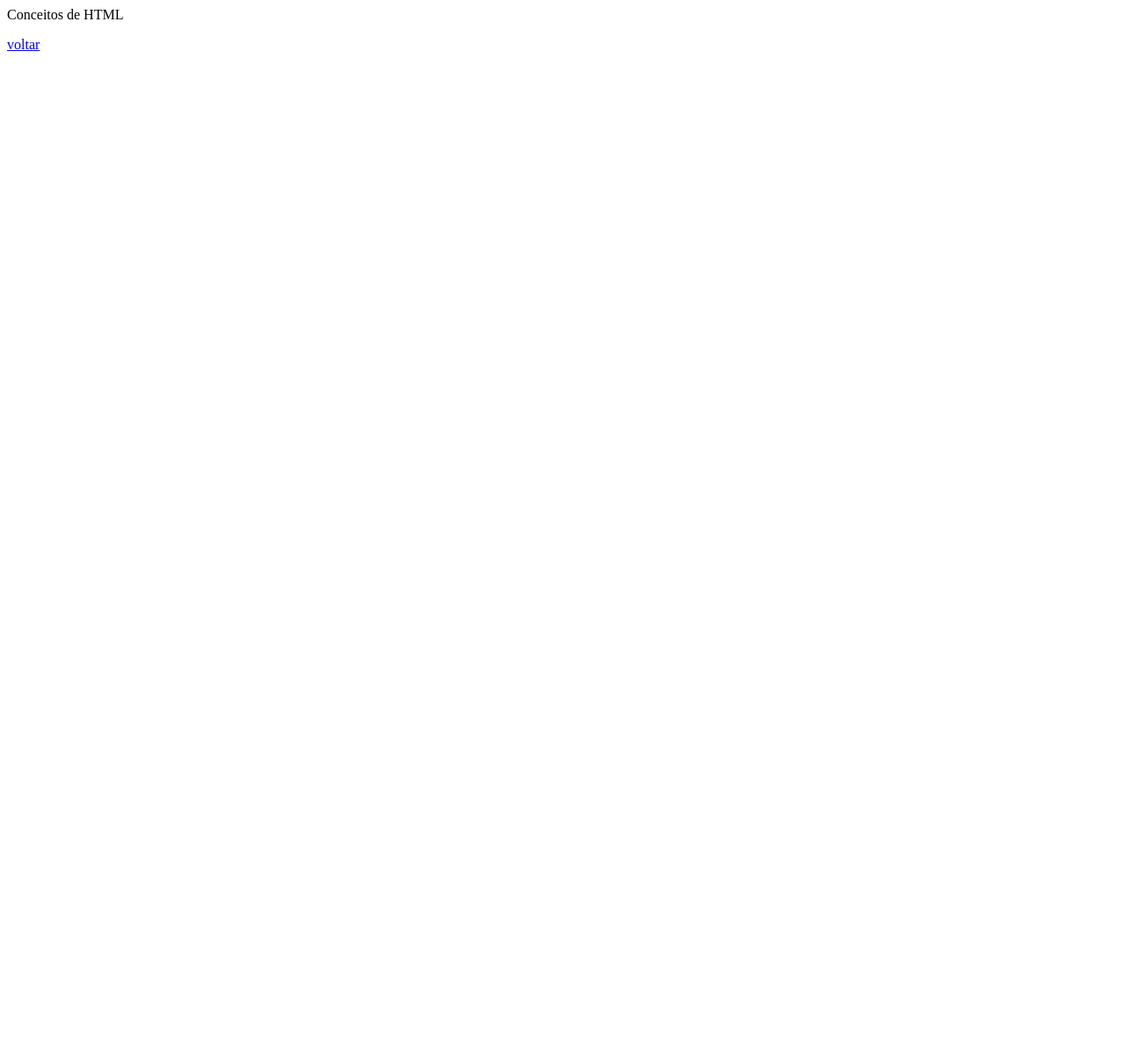
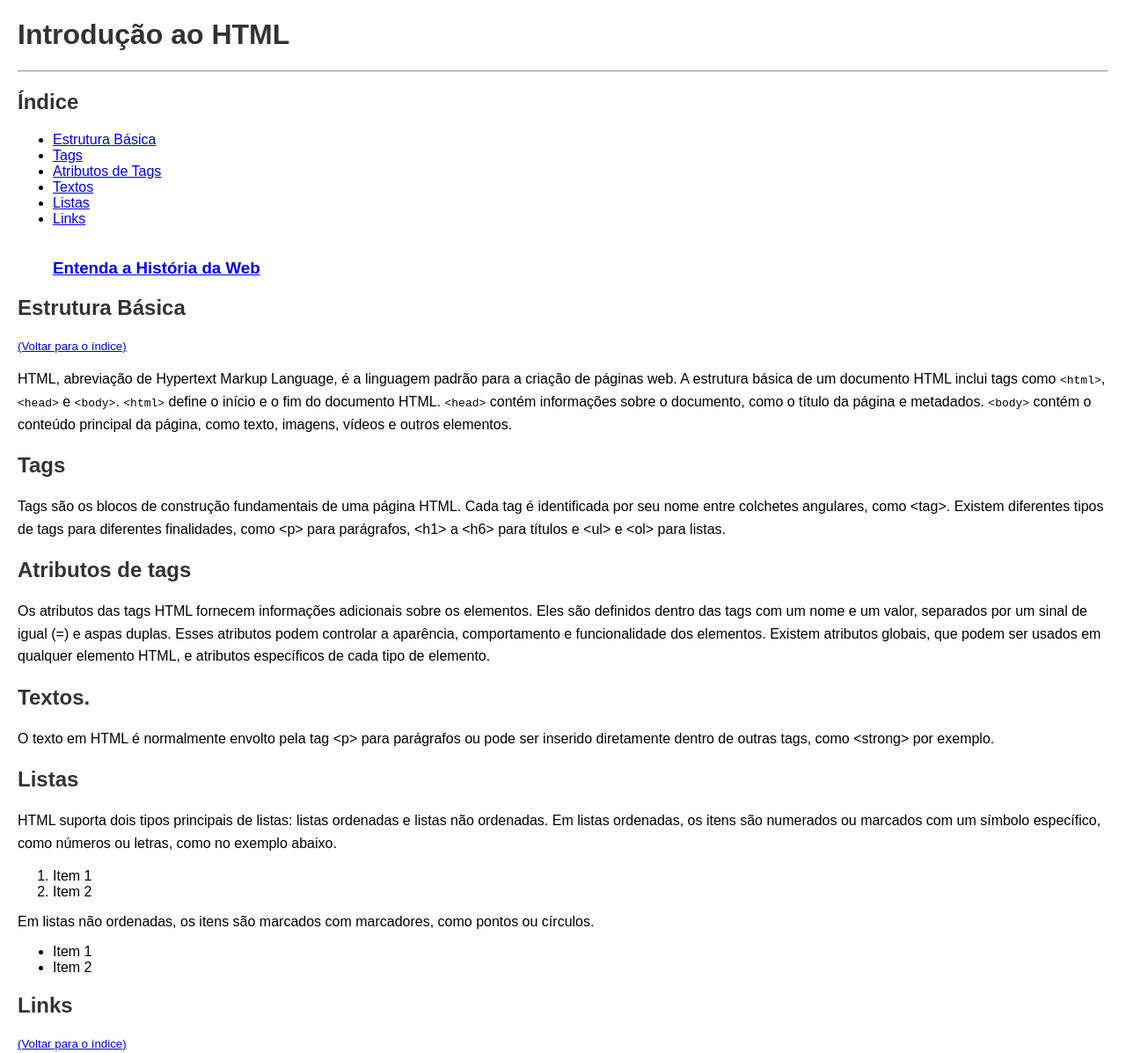
Before and after one commit to G-Giaciani/Desafio-Dio-HTML, a plain HTML site: page conceitos.html in a window 1280 px wide. Shown: the top 1197 px of the page at 88% size. Before the commit the page ends 800 px from the top, so only its background shows below. Drawn offline with Linux system fonts and the light colour scheme.

Commit message:
Versão dia 03 de maio

```diff
--- a/conceitos.html
+++ b/conceitos.html
@@ -1,7 +1,60 @@
 <!DOCTYPE html>
 <html>
-    <head>Conceitos de HTML</head>
+    <head><title>Conceitos de HTML</title>
+
+        <meta name="viewport" content="width=device-width, initial-scale=1.0">
+
+        <style>
+            body {
+                font-family: Arial;
+                margin: 20px;
+            }
+            h1 {
+                color: #333;
+            }
+            h2 {
+                color: #333;
+            }
+            h3 {
+                color: #333;
+            }
+            p {
+                line-height: 1.6;
+                margin-bottom: 10px;
+            }
+        </style>
+    </head>
+
     <body>
-        <p><a href="index.html">voltar</a></p>
+
+        <h1>Introdução ao HTML</h1>
+        <hr/>
+        <h2 id="indice">Índice</h2>
+        <ul>
+            <li><a href="#Estrutura Basica">Estrutura Básica</a></li>
+            <li><a href="#Tags">Tags</a></li>
+            <li><a href="#Atributos de tags">Atributos de Tags</a></li>
+            <li><a href="#Textos">Textos</a></li>
+            <li><a href="#Listas">Listas</a></li>
+            <li><a href="#Links">Links</a></li>
+            <br/>
+            <h3><a href="index.html">Entenda a História da Web</a></h3>
+        </ul>
+
+        <h2 id="Estrutura Basica">Estrutura Básica</h2>
+        <small><a href="#indice">(Voltar para o índice)</a></small>
+        <p>HTML, abreviação de Hypertext Markup Language, é a linguagem padrão para a criação de páginas web. A estrutura básica de um documento HTML inclui tags como <code>&lt;html&gt;</code>, <code>&lt;head&gt;</code> e <code>&lt;body&gt;</code>. <code>&lt;html&gt;</code> define o início e o fim do documento HTML. <code>&lt;head&gt;</code> contém informações sobre o documento, como o título da página e metadados. <code>&lt;body&gt;</code> contém o conteúdo principal da página, como texto, imagens, vídeos e outros elementos.</p>
+        <h2 id="Tags">Tags</h2>
+        <p>Tags são os blocos de construção fundamentais de uma página HTML. Cada tag é identificada por seu nome entre colchetes angulares, como &lt;tag&gt;. Existem diferentes tipos de tags para diferentes finalidades, como &lt;p&gt; para parágrafos, &lt;h1&gt; a &lt;h6&gt; para títulos e &lt;ul&gt; e &lt;ol&gt; para listas.</p>
+        <h2 id="Atributos de tags">Atributos de tags</h2>
+        <p>Os atributos das tags HTML fornecem informações adicionais sobre os elementos. Eles são definidos dentro das tags com um nome e um valor, separados por um sinal de igual (=) e aspas duplas. Esses atributos podem controlar a aparência, comportamento e funcionalidade dos elementos. Existem atributos globais, que podem ser usados em qualquer elemento HTML, e atributos específicos de cada tipo de elemento.</p>
+        <h2 id="Textos">Textos.</h2>
+        <p>O texto em HTML é normalmente envolto pela tag &lt;p&gt; para parágrafos ou pode ser inserido diretamente dentro de outras tags, como &lt;strong&gt; por exemplo.</p>
+        <h2 id="Listas">Listas</h2>
+        <p>HTML suporta dois tipos principais de listas: listas ordenadas e listas não ordenadas. Em listas ordenadas, os itens são numerados ou marcados com um símbolo específico, como números ou letras, como no exemplo abaixo. <ol><li>Item 1</li> <li>Item 2</li></ol> Em listas não ordenadas, os itens são marcados com marcadores, como pontos ou círculos. <ul><li>Item 1</li> <li>Item 2</li></ul></p>
+        <h2 id="Links">Links</h2>
+        <small><a href="#indice">(Voltar para o índice)</a></small>
+        <p>Os links em HTML são criados com a tag &lt;a&gt;, que significa âncora. O atributo href dentro da tag &lt;a&gt; especifica o URL para o qual o link aponta. Texto ou outros elementos dentro da tag &lt;a&gt; são clicáveis e levam o usuário para o URL especificado, podendo ser um redirecionamento dentro da própria página ou para um site.</p>
+
     </body>
 </html>
```
